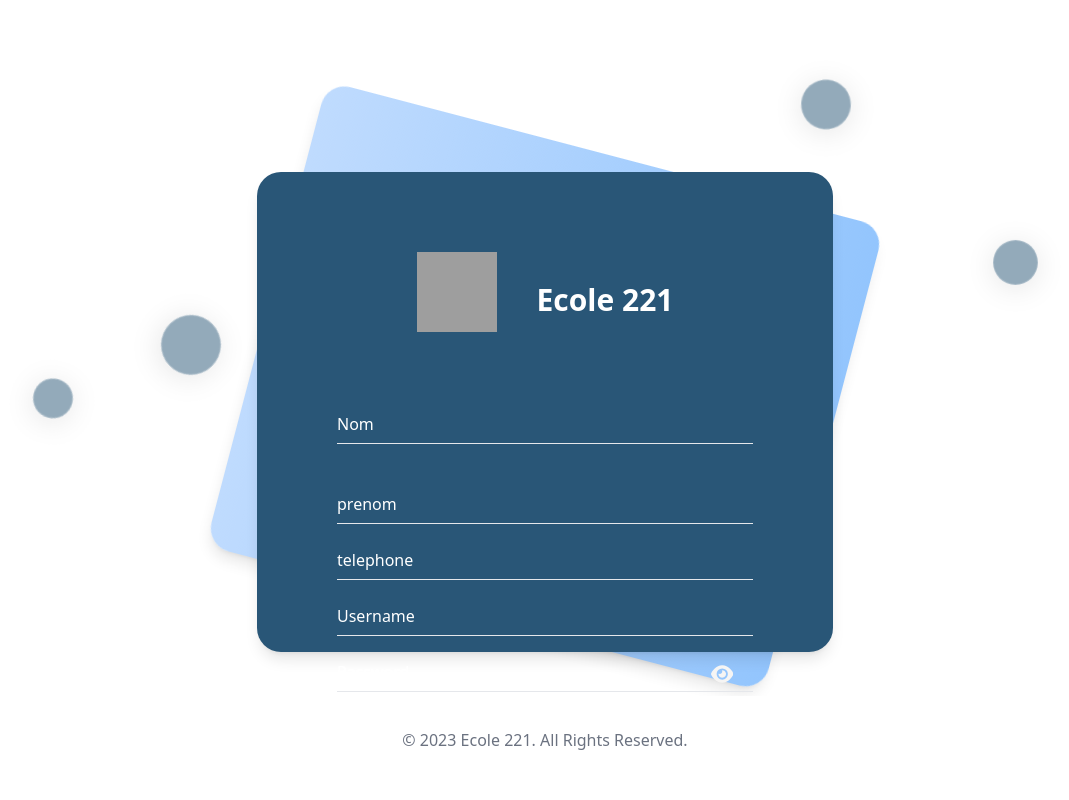
After one commit to TheShvdow/gestion_pedagogique, a PHP site: page /register in a window 1280 px wide. The commit adds this page. Shown: the whole page, without its empty margins (95-1164 px from the left). Run offline with PHP 8.4, Linux system fonts and the light colour scheme; some libraries are stand-ins or nearby versions; grey boxes are pictures that could not be loaded.

Commit message:
Possibilite d'inscription ajoutée 	modified:   app/Controllers/AuthController.php 	modified:   app/Models/UserModel.php 	modified:   app/Views/head.html.php 	new file:   app/Views/register.html.php 	modified:   public/index.php

```diff
--- a/app/Controllers/AuthController.php
+++ b/app/Controllers/AuthController.php
@@ -54,6 +54,64 @@ class AuthController
         include __DIR__ . '/../Views/login.html.php';
     }
 
+    public function register()
+    {
+        $errors = [];
+        $role = 4;  // Assurez-vous d'utiliser le role correspondant à l'utilisateur (par exemple, 4 pour l'utilisateur standard)
+        $nom = '';
+        $prenom = '';
+        $telephone = '';
+        $username = '';
+        $password = '';
+
+
+        if ($_SERVER['REQUEST_METHOD'] === 'POST') {
+            $nom = $_POST['nom'] ?? '';
+            $prenom = $_POST['prenom'] ?? '';
+            $telephone = $_POST['telephone'] ?? '';
+            $username = $_POST['username'] ?? '';
+            $password = $_POST['password'] ?? '';
+
+            if (empty($nom)) {
+                $errors[] = 'Le nom est requis.';
+            }
+            if (empty($prenom)) {
+                $errors[] = 'Le prénom est requis.';
+            }
+            if (empty($telephone)) {
+                $errors[] = 'Le téléphone est requis.';
+            }
+            if (empty($username)) {
+                $errors[] = 'Le nom d\'utilisateur est requis.';
+            }
+            if (empty($password)) {
+                $errors[] = 'Le mot de passe est requis.';
+            }
+
+            if (empty($errors)) {
+                $userId = $this->userModel->UserRegister($nom, $prenom, $telephone, $username, $password,$role);
+                if ($userId) {
+                    header('Location: /login');
+                    exit;
+                } else {
+                    $errors[] = 'Erreur lors de l\'enregistrement.';
+                }
+            }
+        }
+
+
+        // Passer les variables à la vue
+        $viewData = [
+            'errors' => $errors,
+            'nom' => $nom,
+            'prenom' => $prenom,
+            'telephone' => $telephone,
+            'email' => $username,
+            'password' => $password
+
+        ];
+        include __DIR__. '/../Views/register.html.php';
+    }
     public function logout()
     {
         session_start();
--- a/app/Models/UserModel.php
+++ b/app/Models/UserModel.php
@@ -30,5 +30,19 @@ class UserModel
         $stmt->execute();
         return $stmt->fetch(\PDO::FETCH_ASSOC);
     }
+    public function UserRegister($nom, $prenom, $telephone, $username, $password, $role)
+        {
+            $query = "INSERT INTO users (nom, prenom, telephone, username, password, id_role) VALUES (:nom, :prenom, :telephone, :username, :password, :role)";
+            $stmt = $this->db->prepare($query);
+            $stmt->bindValue(':nom', $nom);
+            $stmt->bindValue(':prenom', $prenom);
+            $stmt->bindValue(':telephone', $telephone);
+            $stmt->bindValue(':username', $username);
+            $stmt->bindValue(':password', md5($password)); // Remarque : utilisez bcrypt ou Argon2 pour le hashage des mots de passe en production
+            $stmt->bindValue(':role', $role); // Correction ici
+            $stmt->execute();
+            return $this->db->lastInsertId();
+        }
+
 }
 ?>
--- a/app/Views/head.html.php
+++ b/app/Views/head.html.php
@@ -5,7 +5,6 @@
     <meta charset="UTF-8">
     <meta name="viewport" content="width=device-width, initial-scale=1.0">
     <title>gestion pedagogique</title>
-    <link href="dist/output.css" rel="stylesheet">
     <link href="https://cdnjs.cloudflare.com/ajax/libs/tailwindcss/2.2.19/tailwind.min.css" rel="stylesheet">
     <link href='https://cdn.jsdelivr.net/npm/fullcalendar@5.10.1/main.min.css' rel='stylesheet' />
     <script src='https://cdn.jsdelivr.net/npm/fullcalendar@5.10.1/main.min.js'></script>
@@ -38,6 +37,9 @@
 
         .bgcolore {
             background-color: #4E7599AB;
+        }
+        .no-boder{
+           border: none;
         }
 
         #calendar {
--- /dev/null
+++ b/app/Views/register.html.php
@@ -0,0 +1,86 @@
+<?php include 'head.html.php'; ?>
+
+<body class="w-[100vw] h-[100vh] flex justify-center ">
+	<!-- component -->
+	<form action="/register" method="POST">
+		<div class="w-full h-full py-6 flex flex-col justify-center sm:py-12">
+			<div class="bubble"></div>
+			<div class="bubble"></div>
+			<div class="bubble"></div>
+			<div class="bubble"></div>
+			<div class="bubble"></div>
+			<div class="bubble"></div>
+			<div class="bubble"></div>
+			<div class="bubble"></div>
+			<div class="bubble"></div>
+			<div class="bubble"></div>
+			<div class="bubble"></div>
+			<div class=" w-[70vw]  relative py-3 sm:max-w-xl sm:mx-auto">
+				<div class="h-[60vh] absolute inset-0 bg-gradient-to-r from-blue-200 to-blue-300 shadow-lg transform -skew-y-6 sm:skew-y-0 sm:-rotate-6 sm:rounded-3xl animate-background">
+				</div>
+			</div>
+			<div class="relative h-[60vh] px-4 py-10 bgcolor shadow-lg sm:rounded-3xl sm:p-20 fade-in-form">
+				<div class=" max-w-md mx-auto">
+					<div class="flex justify-center items-center">
+						<img src="https://encrypted-tbn0.gstatic.com/images?q=tbn:ANd9GcSJd6peDvOqaNnWCcLH1ZEHmgIx2oCwVyBEkQ&s" alt="" class="h-20 w-20">
+						<h2 class="mt-4 text-3xl font-semibold text-white ml-10 ">Ecole 221</h2>
+					</div>
+					<div class="gap-10 divide-y divide-gray-200 ">
+						<div class="flex-1 justify-between py-8 text-base leading-10 space-y-4 text-gray-700 sm:text-lg sm:leading-7">
+
+                            <!-- champ nom -->
+                            <div class="relative my-10">
+								<input autocomplete="off" id="nom" name="nom" required type="nom" class="peer placeholder-transparent h-10 w-full text-white bg-transparent border-b focus:outline-none focus:border-rose-600" placeholder="Enter Name" />
+								<label for="nom" class="absolute left-0 -top-3.5 text-white text-sm peer-placeholder-shown:text-base peer-placeholder-shown:text-white peer-placeholder-shown:top-2 transition-all peer-focus:-top-3.5 peer-focus:text-white  peer-focus:text-sm">Nom</label>
+							</div>
+                            <!-- champs prenom -->
+                            <div class="relative my-10">
+								<input autocomplete="off" id="prenom" name="prenom" required type="prenom" class="peer placeholder-transparent h-10 w-full text-white bg-transparent border-b focus:outline-none focus:borer-rose-600" placeholder="Enter First Name" />
+								<label for="prenom" class="absolute left-0 -top-3.5 text-white text-sm peer-placeholder-shown:text-base peer-placeholder-shown:text-white peer-placeholder-shown:top-2 transition-all peer-focus:-top-3.5 peer-focus:text-white  peer-focus:text-sm">prenom</label>
+							</div>
+                            <!-- champs tel -->
+                            <div class="relative my-10">
+								<input autocomplete="off" id="telephone" name="telephone" required type="telephone" class="peer placeholder-transparent h-10 w-full text-white bg-transparent border-b focus:outline-none focus:borer-rose-600" placeholder="Téléphone" />
+								<label for="telephone" class="absolute left-0 -top-3.5 text-white text-sm peer-placeholder-shown:text-base peer-placeholder-shown:text-white peer-placeholder-shown:top-2 transition-all peer-focus:-top-3.5 peer-focus:text-white  peer-focus:text-sm">telephone</label>
+							</div>
+                            <!-- champs username -->
+                            <div class="relative my-10">
+								<input autocomplete="off" id="email" name="username"  required type="email" class="peer placeholder-transparent h-10 w-full text-white bg-transparent border-b focus:outline-none focus:borer-rose-600" placeholder="Email address" />
+								<label for="email" class="absolute left-0 -top-3.5 text-white text-sm peer-placeholder-shown:text-base peer-placeholder-shown:text-white peer-placeholder-shown:top-2 transition-all peer-focus:-top-3.5 peer-focus:text-white  peer-focus:text-sm">Username</label>
+							</div>
+                            <!-- champs password -->
+							<div class="relative my-10">
+								<input autocomplete="off" id="password" name="password" type="password" class="peer placeholder-transparent h-10 w-full border-b bg-transparent text-white focus:outline-none focus:borer-rose-600" placeholder="Password" />
+								<label for="password" class="absolute left-0 -top-3.5 text-white text-sm peer-placeholder-shown:text-base peer-placeholder-shown:text-white peer-placeholder-shown:top-2 transition-all peer-focus:-top-3.5 peer-focus:text-white peer-focus:text-sm">Password</label>
+								<span class="absolute top-3 right-5 cursor-pointer" onclick="togglePasswordVisibility()">
+									<svg class="text eye-icon" id="eye-icon" xmlns="http://www.w3.org/2000/svg" height="20" width="22.5" viewBox="0 0 576 512">
+										<path fill="#f6f5f4" d="M288 32c-80.8 0-145.5 36.8-192.6 80.6C48.6 156 17.3 208 2.5 243.7c-3.3 7.9-3.3 16.7 0 24.6C17.3 304 48.6 356 95.4 399.4C142.5 443.2 207.2 480 288 480s145.5-36.8 192.6-80.6c46.8-43.5 78.1-95.4 93-131.1c3.3-7.9 3.3-16.7 0-24.6c-14.9-35.7-46.2-87.7-93-131.1C433.5 68.8 368.8 32 288 32zM144 256a144 144 0 1 1 288 0 144 144 0 1 1 -288 0zm144-64c0 35.3-28.7 64-64 64c-7.1 0-13.9-1.2-20.3-3.3c-5.5-1.8-11.9 1.6-11.7 7.4c.3 6.9 1.3 13.8 3.2 20.7c13.7 51.2 66.4 81.6 117.6 67.9s81.6-66.4 67.9-117.6c-11.1-41.5-47.8-69.4-88.6-71.1c-5.8-.2-9.2 6.1-7.4 11.7c2.1 6.4 3.3 13.2 3.3 20.3z" />
+									</svg>
+								</span>
+							</div>
+						</div>
+						<div class="relative flex justify-between no-border">
+							<button type="submit" class="bg-white text-[#295677] rounded-sm h-10 w-28 self-center">S'inscrire</button>
+						</div>
+				</div>
+			</div>
+		</div>
+		</div>
+		</div>
+	</form>
+
+	<?php include 'footer1.html.php'; ?>
+
+	<script>
+		function togglePasswordVisibility() {
+			var passwordInput = document.getElementById('password');
+			var eyeIcon = document.getElementById('eye-icon');
+			if (passwordInput.type === 'password') {
+				passwordInput.type = 'text';
+				eyeIcon.innerHTML = '<path fill="#f6f5f4" d="M38.8 5.1C28.4-3.1 13.3-1.2 5.1 9.2S-1.2 34.7 9.2 42.9l592 464c10.4 8.2 25.5 6.3 33.7-4.1s6.3-25.5-4.1-33.7L525.6 386.7c39.6-40.6 66.4-86.1 79.9-118.4c3.3-7.9 3.3-16.7 0-24.6c-14.9-35.7-46.2-87.7-93-131.1C465.5 68.8 400.8 32 320 32c-68.2 0-125 26.3-169.3 60.8L38.8 5.1zM223.1 149.5C248.6 126.2 282.7 112 320 112c79.5 0 144 64.5 144 144c0 24.9-6.3 48.3-17.4 68.7L408 294.5c8.4-19.3 10.6-41.4 4.8-63.3c-11.1-41.5-47.8-69.4-88.6-71.1c-5.8-.2-9.2 6.1-7.4 11.7c2.1 6.4 3.3 13.2 3.3 20.3c0 35.3-28.7 64-64 64c-7.1 0-13.9-1.2-20.3-3.3c-5.5-1.8-11.9 1.6-11.7 7.4c.5 12.4 3.3 24.3 8 35.1l-53.8-42.2c-.6-2-1.2-3.9-1.7-5.9c-11.2-42-1.5-84.7 29.5-113.2zM64.8 208.3c-6.7 8.3-12.8 16.7-18.1 24.9c-3.3 5.1-3.3 11.6 0 16.7C90.1 328 153.5 400 320 400c55.3 0 100.8-16.4 137.3-38.8l-46.4-36.4C384.1 345.9 353.8 360 320 360c-79.5 0-144-64.5-144-144c0-5.2 .3-10.4 .7-15.5L109.5 138.3c-17.6 17.8-31.4 36.1-44.7 55.3z"/>';
+			} else {
+				passwordInput.type = 'password';
+				eyeIcon.innerHTML = '<path fill="#f6f5f4" d="M288 32c-80.8 0-145.5 36.8-192.6 80.6C48.6 156 17.3 208 2.5 243.7c-3.3 7.9-3.3 16.7 0 24.6C17.3 304 48.6 356 95.4 399.4C142.5 443.2 207.2 480 288 480s145.5-36.8 192.6-80.6c46.8-43.5 78.1-95.4 93-131.1c3.3-7.9 3.3-16.7 0-24.6c-14.9-35.7-46.2-87.7-93-131.1C433.5 68.8 368.8 32 288 32zM144 256a144 144 0 1 1 288 0 144 144 0 1 1 -288 0zm144-64c0 35.3-28.7 64-64 64c-7.1 0-13.9-1.2-20.3-3.3c-5.5-1.8-11.9 1.6-11.7 7.4c.3 6.9 1.3 13.8 3.2 20.7c13.7 51.2 66.4 81.6 117.6 67.9s81.6-66.4 67.9-117.6c-11.1-41.5-47.8-69.4-88.6-71.1c-5.8-.2-9.2 6.1-7.4 11.7c2.1 6.4 3.3 13.2 3.3 20.3z"/>';
+			}
+		}
+	</script>
--- a/public/index.php
+++ b/public/index.php
@@ -38,6 +38,11 @@ switch ($uri) {
         $controller->login();
         break;
 
+    case '/register':
+    $controller = new AuthController();
+        $controller->register();
+        break;
+
     case '/logout':
         $controller = new AuthController();
         $controller->logout();
```
